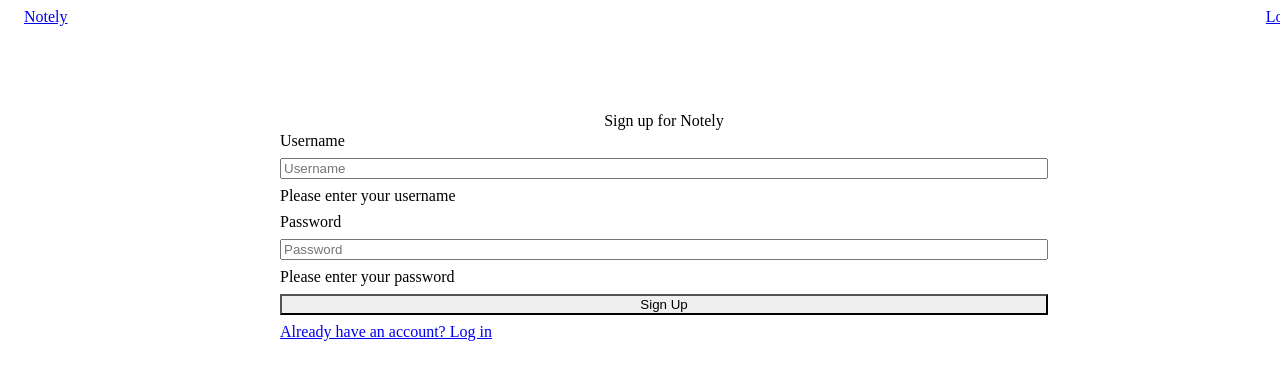
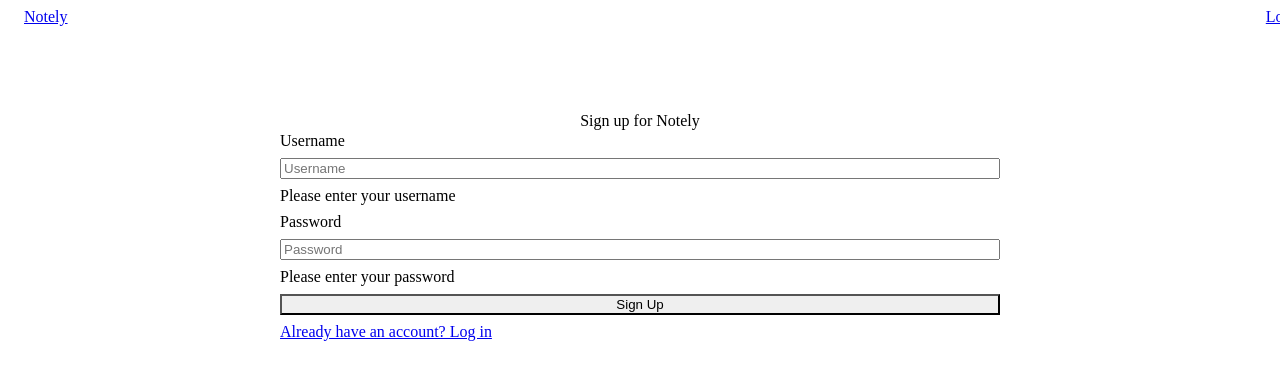
Before and after one commit to jagarnica/bigTestSite, a Gatsby site: page /signup in a window 1280 px wide. Shown: the top 380 px of the page. Built offline with nearby package versions, Linux system fonts and the light colour scheme; Gatsby itself is replaced by a stand-in of ours.

Commit message:
Update card styles and move sign up form to include Card component

```diff
--- a/src/components/ui/Card/Card.tsx
+++ b/src/components/ui/Card/Card.tsx
@@ -6,8 +6,9 @@ export function Card({ children, ...rest }: BoxProps): JSX.Element {
   return (
     <Box
       border="1px"
-      borderColor="gray.200"
-      borderRadius="3xl"
+      borderColor="blue.800"
+      borderRadius="md"
+      boxShadow="md"
       bg="white"
       {...rest}
     >
--- a/src/pages/signup.tsx
+++ b/src/pages/signup.tsx
@@ -1,4 +1,5 @@
 import * as React from "react";
+import { Card } from "components/ui/Card";
 import {
   Input,
   FormLabel,
@@ -13,16 +14,7 @@ import { Button } from "components/ui/Button";
 
 export default function SignUpPage() {
   return (
-    <Box
-      w="100%"
-      border="1px"
-      borderColor="gray.200"
-      p="2rem 1.5rem"
-      borderRadius="3xl"
-      d="flex"
-      flexDir="column"
-      bg="white"
-    >
+    <Card p="2rem 1.5rem" d="flex" flexDir="column">
       <Text mb="2" alignSelf="center" fontSize="4xl" fontWeight="light">
         Sign up for Notely
       </Text>
@@ -38,6 +30,6 @@ export default function SignUpPage() {
           Already have an account? Log in
         </Link>
       </FormControl>
-    </Box>
+    </Card>
   );
 }
```
